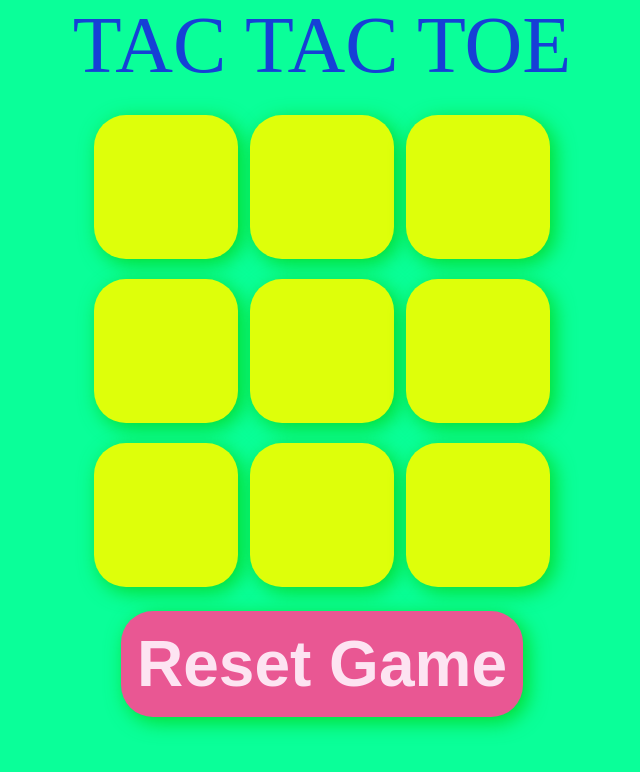
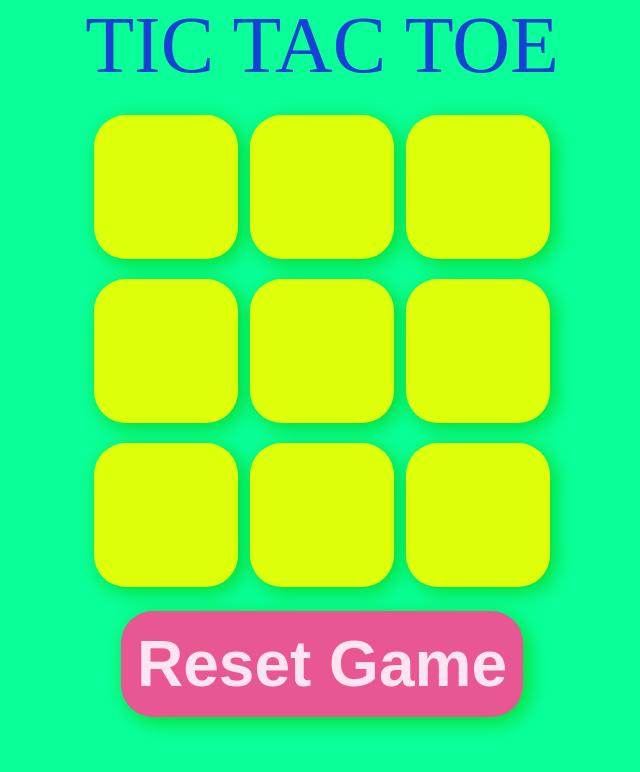
Before and after one commit to Vimal-Mudalagi/Tic-Tac-Toe-Game, a plain HTML site: page index.html in a window 1280 px wide. Shown: the whole page, without its empty margins (318-958 px from the left). Drawn offline with Linux system fonts and the light colour scheme.

Commit message:
Nmae changed

```diff
--- a/index.html
+++ b/index.html
@@ -14,7 +14,7 @@
         </p><button id="new-btn">New Game</button>
     </div>
     <main>
-        <h1>TAC TAC TOE</h1>
+        <h1>TIC TAC TOE</h1>
         <div class="container">
             <div class="game">
                 <button class="box"></button>
```
